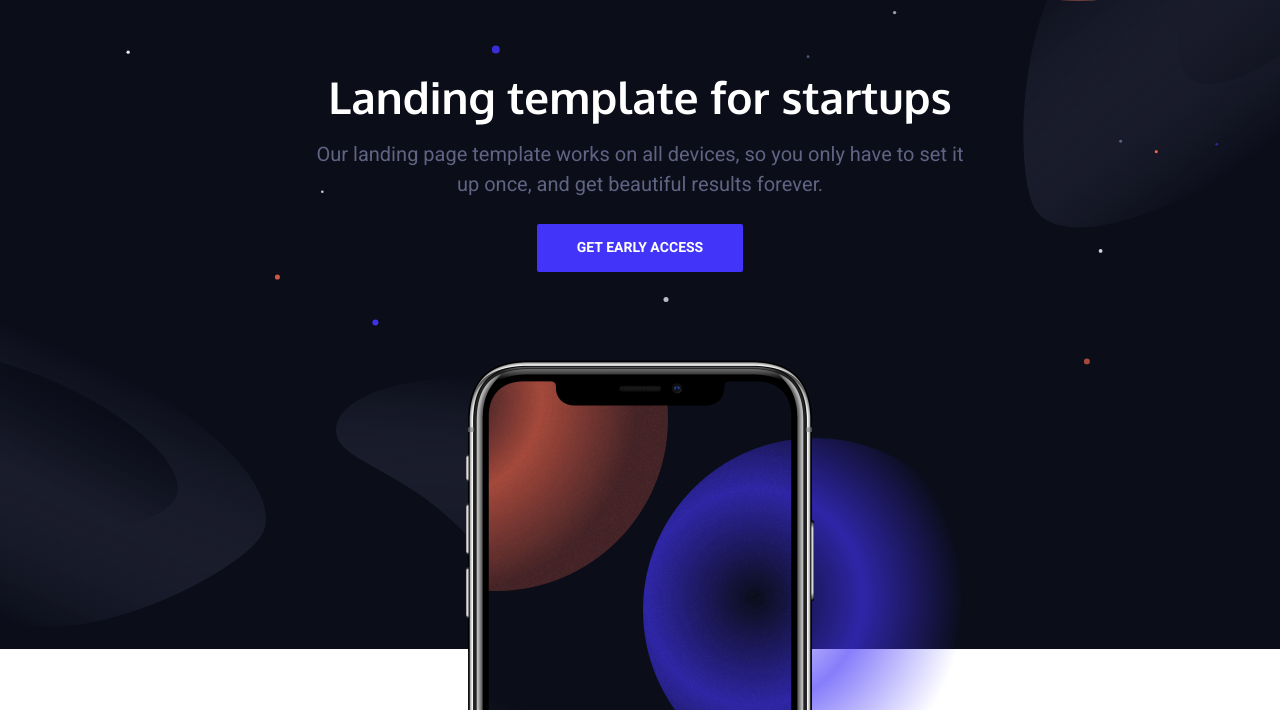
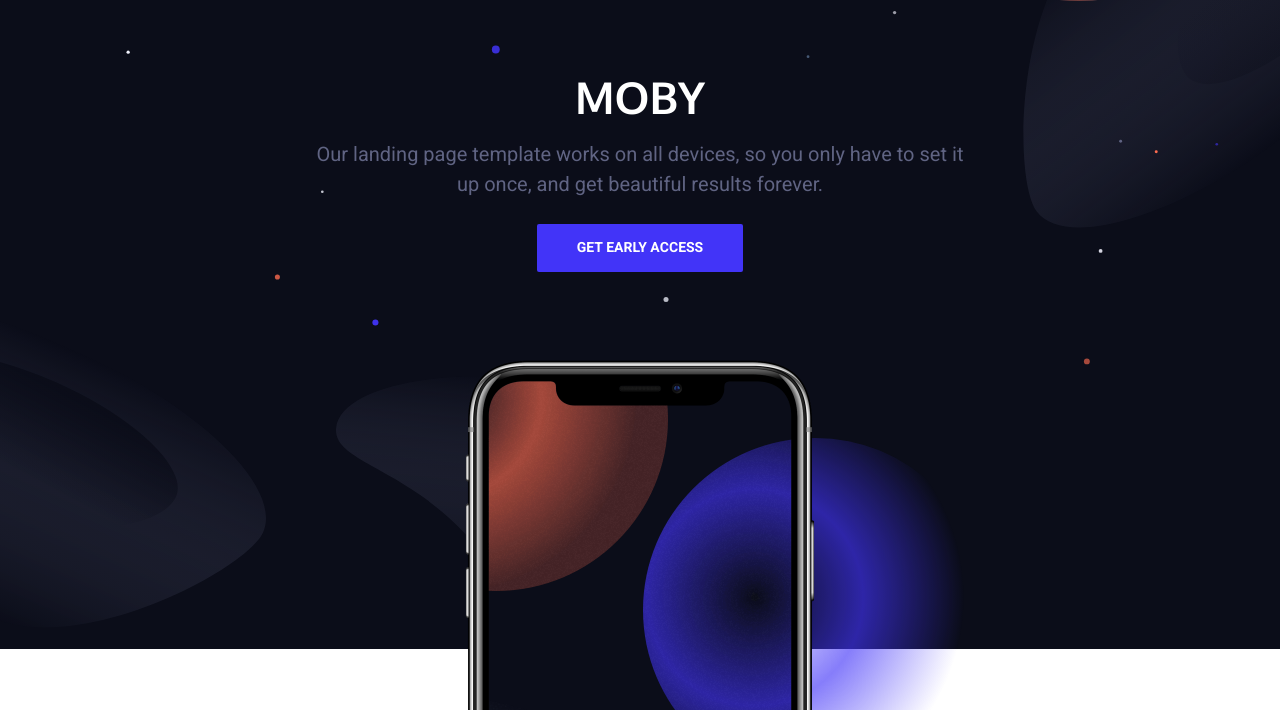
Before and after one commit to bomanzhang/MOBY, a plain HTML site: page index.html in a window 1280 px wide. Shown: the part 90-800 px from the top of the page. Drawn offline with nearby package versions, Linux system fonts and the light colour scheme.

Commit message:
testing-push

```diff
--- a/index.html
+++ b/index.html
@@ -34,7 +34,7 @@
                 <div class="container-sm">
                     <div class="hero-inner">
 						<div class="hero-copy">
-	                        <h1 class="hero-title mt-0">Landing template for startups</h1>
+	                        <h1 class="hero-title mt-0">MOBY</h1>
 	                        <p class="hero-paragraph">Our landing page template works on all devices, so you only have to set it up once, and get beautiful results forever.</p>
 	                        <div class="hero-cta">
 								<a class="button button-primary button-wide-mobile" href="#">Get early access</a>
```
